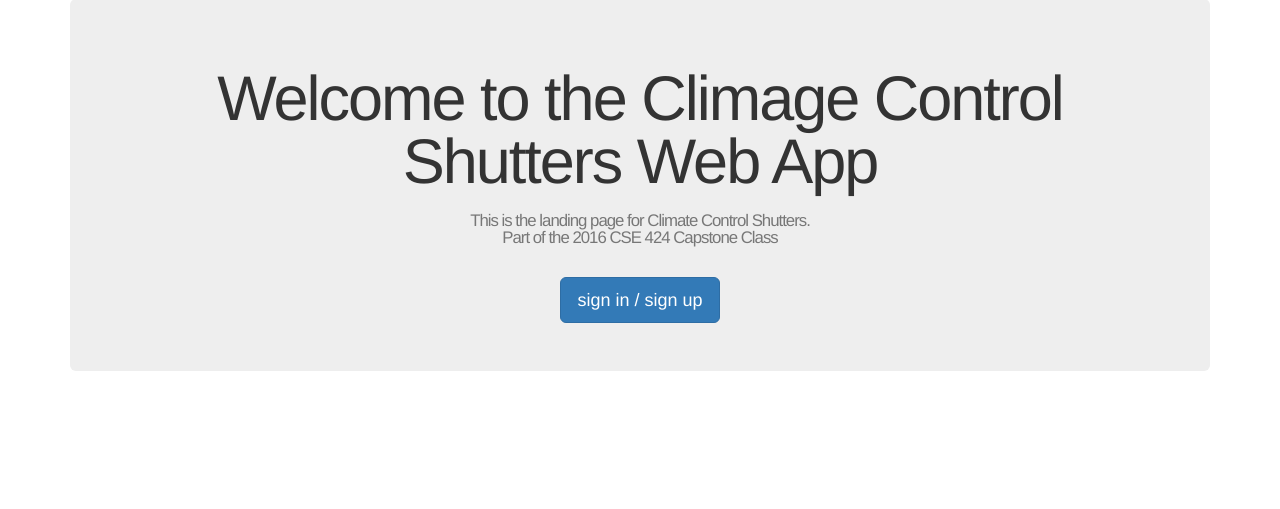
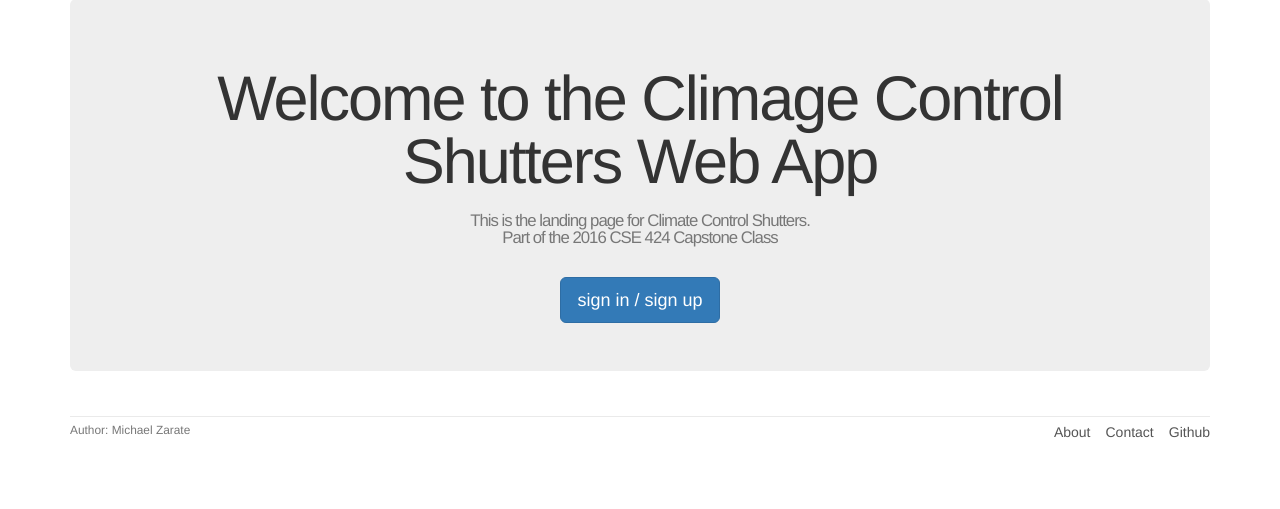
Before and after one commit to DRpandaMD/CapstoneProj, a Rails app: page / in a window 1280 px wide. Shown: the part 61-570 px from the top of the page. Run offline with Rails 7, Linux system fonts and the light colour scheme; style sheets or scripts are compiled from the project's sources; some libraries are stand-ins or nearby versions.

Commit message:
finished the layout and routes

```diff
--- /dev/null
+++ b/Climate-Control-Shutters-Web-App/Climate-Control-Shutters/app/assets/javascripts/user.coffee
@@ -0,0 +1,3 @@
+# Place all the behaviors and hooks related to the matching controller here.
+# All this logic will automatically be available in application.js.
+# You can use CoffeeScript in this file: http://coffeescript.org/
--- a/Climate-Control-Shutters-Web-App/Climate-Control-Shutters/app/assets/stylesheets/custom.css.scss
+++ b/Climate-Control-Shutters-Web-App/Climate-Control-Shutters/app/assets/stylesheets/custom.css.scss
@@ -13,12 +13,43 @@
 	letter-spacing: -1px;
 	padding-top: 9px;
 	font-weight: bold;
+	&:hover {
+		color: #fff;
+		text-decoration: none;
+	}
 }
 
-#logo:hover {
-	color: #fff;
-	text-decoration: none;
+/* footer */
+
+footer {
+	margin-top: 45px;
+	padding-top: 5px;
+	border-top: 1px solid #eaeaea;
+	color: #777;
 }
+
+footer a {
+	color: #555;
+}
+
+footer a:hover {
+	color: #222;
+}
+
+footer small {
+	float: left;
+}
+
+footer ul {
+	float: right;
+	list-style: none;
+}
+
+footer ul li {
+	float: left;
+	margin-left: 15px;
+}
+
 
 
 
@@ -38,10 +69,9 @@ textarea{
 
 .center{
 	text-align: center;
-}
-
-.center h1 {
-	margin-bottom: 10px;
+	h1 {
+		margin-bottom: 10px;
+	}
 }
 
 /* typography */
--- /dev/null
+++ b/Climate-Control-Shutters-Web-App/Climate-Control-Shutters/app/assets/stylesheets/user.scss
@@ -0,0 +1,3 @@
+// Place all the styles related to the User controller here.
+// They will automatically be included in application.css.
+// You can use Sass (SCSS) here: http://sass-lang.com/
--- a/Climate-Control-Shutters-Web-App/Climate-Control-Shutters/app/controllers/static_pages_controller.rb
+++ b/Climate-Control-Shutters-Web-App/Climate-Control-Shutters/app/controllers/static_pages_controller.rb
@@ -10,4 +10,6 @@ class StaticPagesController < ApplicationController
   def about
   end
 
+  def contact
+  end
 end
--- /dev/null
+++ b/Climate-Control-Shutters-Web-App/Climate-Control-Shutters/app/controllers/user_controller.rb
@@ -0,0 +1,4 @@
+class UserController < ApplicationController
+  def new
+  end
+end
--- /dev/null
+++ b/Climate-Control-Shutters-Web-App/Climate-Control-Shutters/app/helpers/user_helper.rb
@@ -0,0 +1,2 @@
+module UserHelper
+end
--- /dev/null
+++ b/Climate-Control-Shutters-Web-App/Climate-Control-Shutters/app/views/layouts/_footer.html.erb
@@ -0,0 +1,12 @@
+<footer class="footer">
+	<small>
+		Author: Michael Zarate
+	</small>
+	<nav>
+		<ul>
+			<li><%= link_to "About",	about_path%></li>
+			<li><%= link_to "Contact",	contact_path%></li>
+			<li><a href="https://github.com/DRpandaMD">Github</a></li>
+		</ul>
+	</nav>
+</footer>
--- /dev/null
+++ b/Climate-Control-Shutters-Web-App/Climate-Control-Shutters/app/views/layouts/_header.html.erb
@@ -0,0 +1,12 @@
+<header class="navbar navbar-fixed-top navbar-inverse">
+  		<div class="container">
+  			<%= link_to "Climate Control Shutters App", root_path, id: "logo" %>
+  			<nav>
+  				<ul class="nav navbar-nav navbar-right">
+  					<li><%= link_to "Home",		root_path %></li>
+  					<li><%= link_to "Help",		help_path %></li>
+  					<li><%= link_to "Log In", 	"#" %></li>
+  				</ul>
+  			</nav>
+  		</div>
+  	</header>
--- /dev/null
+++ b/Climate-Control-Shutters-Web-App/Climate-Control-Shutters/app/views/layouts/_shim.html.erb
@@ -0,0 +1,4 @@
+<!--[if lt IE 9]>
+	<script src="//cdnjs.cloudflare.com/ajax/libs/htm5shiv/r29/html5.min.js">
+	</script>
+<![endif]-->
--- a/Climate-Control-Shutters-Web-App/Climate-Control-Shutters/app/views/layouts/application.html.erb
+++ b/Climate-Control-Shutters-Web-App/Climate-Control-Shutters/app/views/layouts/application.html.erb
@@ -3,30 +3,16 @@
   <head>
     <title><%= full_title(yield(:title)) %></title>
     <%= csrf_meta_tags %>
-    <!--[if lt IE 9>]
-		<script src="//cdnjs.cloudflare.com/ajax/libs/html5shiv/r29/html5.min.js">
-		</script
-    <![endif]-->
-
     <%= stylesheet_link_tag    'application', media: 'all', 'data-turbolinks-track': 'reload' %>
     <%= javascript_include_tag 'application', 'data-turbolinks-track': 'reload' %>
+    <%= render 'layouts/shim' %>
   </head>
 
   <body>
-  	<header class="navbar navbar-fixed-top navbar-inverse">
-  		<div class="container">
-  			<%= link_to "Climate Control Shutters App", "#", id: "logo" %>
-  			<nav>
-  				<ul class="nav navbar-nav navbar-right">
-  					<li><%= link_to "Home",		"#" %></li>
-  					<li><%= link_to "Help",		"#" %></li>
-  					<li><%= link_to "Log In", 	"#" %></li>
-  				</ul>
-  			</nav>
-  		</div>
-  	</header>
+  	<%= render 'layouts/header'  %>
   	<div class="container">
   		<%= yield %>
+  		<%= render 'layouts/footer'%>
   	</div>
   </body>
 </html>
--- /dev/null
+++ b/Climate-Control-Shutters-Web-App/Climate-Control-Shutters/app/views/static_pages/contact.html.erb
@@ -0,0 +1,5 @@
+<% provide(:title, 'Contact') %>
+<h1> Contact </h1>
+<p>
+	Contact the Author with questions, comments or bug reports via email at: michael.zarate.ce@gmail.com
+</p>
--- a/Climate-Control-Shutters-Web-App/Climate-Control-Shutters/app/views/static_pages/home.html.erb
+++ b/Climate-Control-Shutters-Web-App/Climate-Control-Shutters/app/views/static_pages/home.html.erb
@@ -12,7 +12,7 @@
 			Part of the 2016 CSE 424 Capstone Class
 		</h2>
 
-		<%= link_to "sign in / sign up", "#", class: "btn btn-lg btn-primary" %>
+		<%= link_to "sign in / sign up", signup_path, class: "btn btn-lg btn-primary" %>
 	</div>
 
 </html>
--- /dev/null
+++ b/Climate-Control-Shutters-Web-App/Climate-Control-Shutters/app/views/user/new.html.erb
@@ -0,0 +1,6 @@
+<% provide(:title, 'Sign Up/Sign In')%>
+
+<h1> Sign in / Sign up</h1>
+<p>
+	This will be the sign in sign up page.  Still not really sure but I want at least one user/password
+</p>
--- a/Climate-Control-Shutters-Web-App/Climate-Control-Shutters/config/routes.rb
+++ b/Climate-Control-Shutters-Web-App/Climate-Control-Shutters/config/routes.rb
@@ -1,9 +1,12 @@
 Rails.application.routes.draw do
-  root 'static_pages#home'
+  get 'user/new'
 
-  get 'static_pages/help'
+  root 	'static_pages#home'
+  get 	'/help',	to: 'static_pages#help'
+  get 	'/about',	to: 'static_pages#about'
+  get 	'/contact',	to: 'static_pages#contact'
+  get 	'/signup',	to: 'user#new'
 
-  get 'static_pages/about'
 
   # For details on the DSL available within this file, see http://guides.rubyonrails.org/routing.html
 end
```
Also changed, not shown: Climate-Control-Shutters-Web-App/Climate-Control-Shutters/test/controllers/static_pages_controller_test.rb (+8 -3 lines), Climate-Control-Shutters-Web-App/Climate-Control-Shutters/test/controllers/user_controller_test.rb (added, +9 -0 lines), Climate-Control-Shutters-Web-App/Climate-Control-Shutters/test/integration/site_layout_test.rb (added, +14 -0 lines), Climate-Control-Shutters-Web-App/Climate-Control-Shutters/Gemfile, Climate-Control-Shutters-Web-App/Climate-Control-Shutters/Gemfile.lock.
